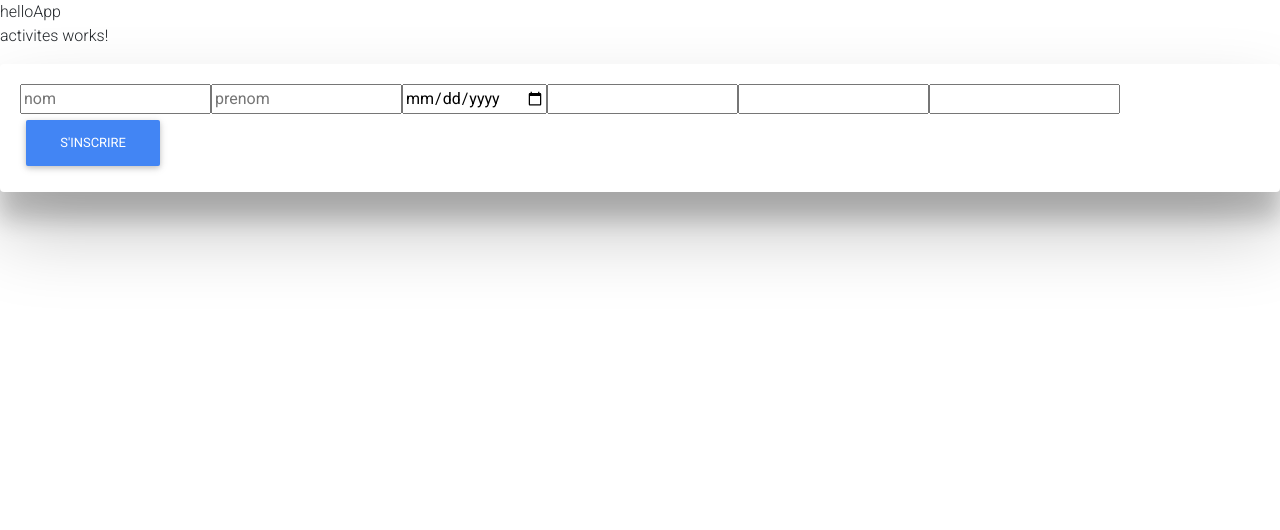
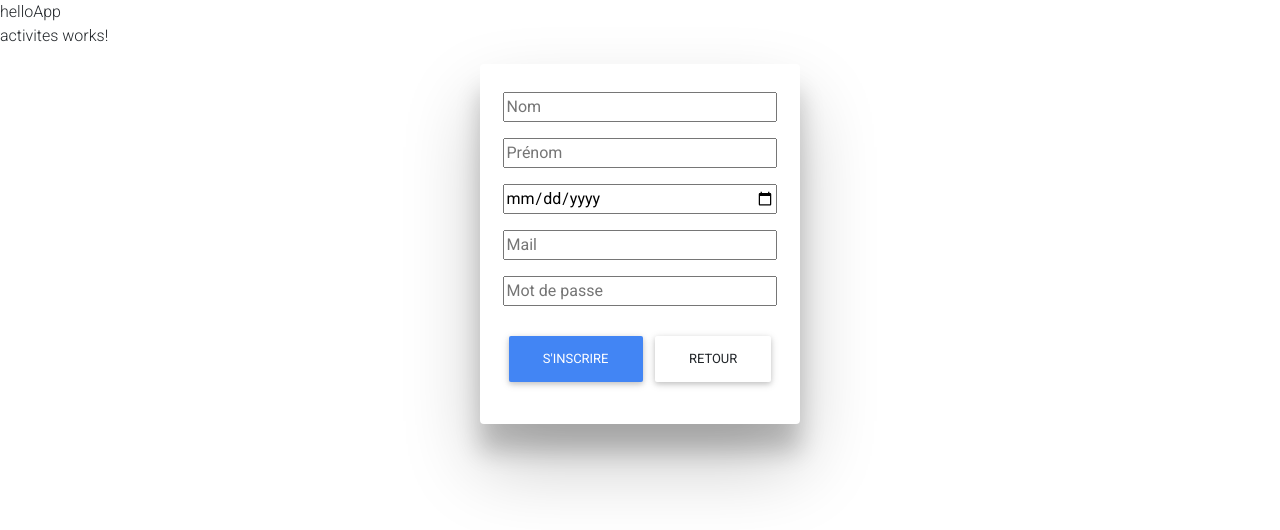
Before and after one commit to LucasAubrun/FinalProject, an Angular app: page / in a window 1280 px wide. Shown: the top 530 px of the page. Built offline with nearby package versions, Linux system fonts and the light colour scheme.

Commit message:
Page inscription

```diff
--- a/src/app/inscription/inscription.component.html
+++ b/src/app/inscription/inscription.component.html
@@ -1,13 +1,16 @@
-<div class="card z-depth-5">
-    <div class="card-body">
+<div class="card z-depth-5 mx-auto w-25">
+    <div class="card-body mx-auto">
         <form #inscriptionForm="ngForm" (ngSubmit)="inscrireMembre(inscriptionForm.value)">
-            <input type="text" name="nom" placeholder="nom" ngModel="">
-            <input type="text" name="prenom" placeholder="prenom" ngModel="">
-            <input type="date" name="dateNaissance" ngModel="">
-            <input type="text" name="mail" ngModel="">
-            <input type="text" name="login" ngModel="">
-            <input type="password" name="mdp" ngModel="">
-            <button class="btn btn-primary">S'inscrire</button>
+            <input class="my-2 w-100" required id="nom" type="text" name="nom" placeholder="Nom" ngModel=""> <br>
+            <input class="my-2 w-100" type="text" name="prenom" placeholder="Prénom" ngModel=""> <br>
+            <input class="my-2 w-100" type="date" name="dateNaissance" ngModel=""> <br>
+            <input class="my-2 w-100" type="text" name="mail" placeholder="Mail" ngModel=""> <br>
+            <input class="mt-2 mb-4 w-100" type="password" name="mdp" placeholder="Mot de passe" ngModel=""> <br>
+            <div class="text-center">
+                <button type="submit" class="btn btn-primary z-depth-1">S'inscrire</button>
+                <button type="button" class="btn z-depth-1">Retour</button>
+                <p class="mt-3" [style.color]="resultColor">{{resultMessage}}</p>
+            </div>
         </form>
     </div>
 </div>
--- a/src/app/inscription/inscription.component.ts
+++ b/src/app/inscription/inscription.component.ts
@@ -9,7 +9,8 @@ import { HttpClient } from '@angular/common/http';
 export class InscriptionComponent implements OnInit {
 
   baseURL: string = "http://localhost:8082/";
-  result: string = "";
+  resultMessage: string = "";
+  resultColor: string="";
 
   constructor(private http: HttpClient) { }
 
@@ -22,14 +23,24 @@ export class InscriptionComponent implements OnInit {
       prenom: val.prenom,
       dateNaissance: val.dateNaissance,
       mail: val.mail,
-      login: val.login,
       mdp: val.mdp,
     };
     console.log(membre);
     this.http.post(this.baseURL + "membre/save", membre)
     .subscribe({
-    next: (data) => {this.result = "Inscription réussie"},
-    error: (err) => {console.log(err)}
+    next: (data) => {
+      this.resultMessage = "Inscription réussie";
+      this.resultColor = "green";
+    },
+    error: (err) => {
+      console.log(err);
+      if (err.error.trace.includes("Duplicate")) {
+        this.resultMessage = "Cette adresse mail est déjà utilisée";
+      }
+      else
+        this.resultMessage = "Une erreur s'est produite"
+      this.resultColor = "red";
+    }
     });
     ;
   }
```
